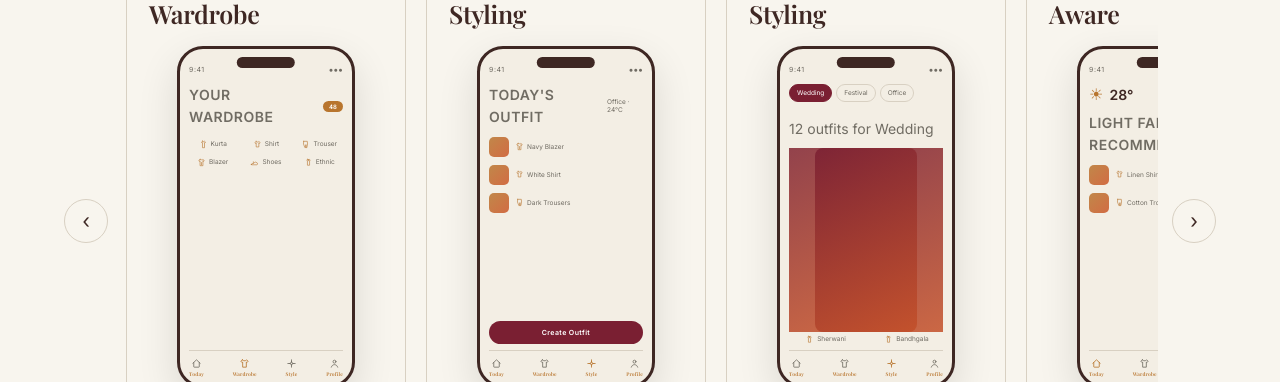
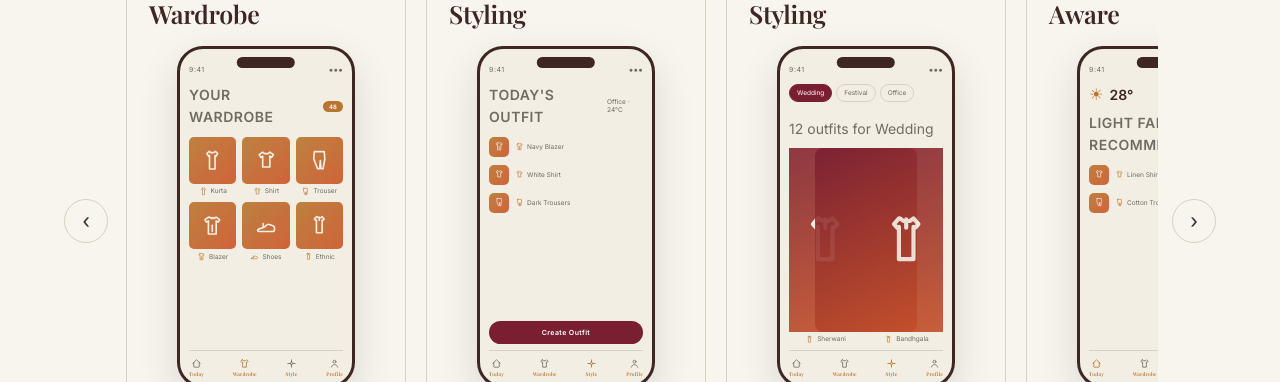
Before and after one commit to Soumya763/konsapehnu-homepage, a React (Vite) app: page / in a window 1280 px wide. Shown: the part 2120-2502 px from the top of the page. Built offline with nearby package versions, Linux system fonts and the light colour scheme; a web font is replaced by a local one.

Commit message:
Show garment icons inside feature-card swatches instead of plain color blocks

```diff
--- a/src/App.css
+++ b/src/App.css
@@ -955,13 +955,21 @@ em {
 }
 
 .mock-block {
-  display: block;
+  display: flex;
+  align-items: center;
+  justify-content: center;
 
   aspect-ratio: 1;
   border-radius: 5px;
 
   background: linear-gradient(135deg, var(--gold), var(--saffron));
-  opacity: 0.85;
+  opacity: 0.9;
+}
+
+.mock-block svg {
+  width: 52%;
+  height: 52%;
+  color: var(--cream);
 }
 
 .mock-block-tall {
@@ -970,6 +978,12 @@ em {
   border-radius: 8px;
 
   background: linear-gradient(155deg, var(--maroon), var(--saffron));
+}
+
+.mock-block-tall svg {
+  width: 34%;
+  height: 34%;
+  color: var(--cream);
 }
 
 .mock-stack {
--- a/src/App.jsx
+++ b/src/App.jsx
@@ -130,6 +130,11 @@ const GarmentLabel = ({ label }) => {
   )
 }
 
+const GarmentIcon = ({ label }) => {
+  const Icon = getGarmentIcon(label)
+  return <Icon />
+}
+
 const PhoneMockup = ({ children, activeTab }) => (
   <div className="phone-mockup">
     <div className="phone-notch" />
@@ -153,7 +158,9 @@ const MockupWardrobe = () => (
     <div className="mock-grid">
       {['Kurta', 'Shirt', 'Trouser', 'Blazer', 'Shoes', 'Ethnic'].map((label) => (
         <div className="mock-item" key={label}>
-          <span className="mock-block" />
+          <span className="mock-block">
+            <GarmentIcon label={label} />
+          </span>
           <GarmentLabel label={label} />
         </div>
       ))}
@@ -170,7 +177,9 @@ const MockupStyling = () => (
     <div className="mock-stack">
       {['Navy Blazer', 'White Shirt', 'Dark Trousers'].map((label) => (
         <div className="mock-row-item" key={label}>
-          <span className="mock-block" />
+          <span className="mock-block">
+            <GarmentIcon label={label} />
+          </span>
           <GarmentLabel label={label} />
         </div>
       ))}
@@ -189,11 +198,15 @@ const MockupOccasion = () => (
     <p className="mock-subtitle">12 outfits for Wedding</p>
     <div className="mock-pair">
       <div className="mock-item">
-        <span className="mock-block mock-block-tall" />
+        <span className="mock-block mock-block-tall">
+          <GarmentIcon label="Sherwani" />
+        </span>
         <GarmentLabel label="Sherwani" />
       </div>
       <div className="mock-item">
-        <span className="mock-block mock-block-tall" />
+        <span className="mock-block mock-block-tall">
+          <GarmentIcon label="Bandhgala" />
+        </span>
         <GarmentLabel label="Bandhgala" />
       </div>
     </div>
@@ -213,7 +226,9 @@ const MockupWeather = () => (
     <div className="mock-stack">
       {['Linen Shirt', 'Cotton Trousers'].map((label) => (
         <div className="mock-row-item" key={label}>
-          <span className="mock-block" />
+          <span className="mock-block">
+            <GarmentIcon label={label} />
+          </span>
           <GarmentLabel label={label} />
         </div>
       ))}
@@ -230,9 +245,13 @@ const MockupCombos = () => (
       ['Grey', 'Maroon', '85%'],
     ].map(([a, b, match]) => (
       <div className="mock-combo" key={a + b}>
-        <span className="mock-block" />
+        <span className="mock-block">
+          <GarmentIcon label="Shirt" />
+        </span>
         <span className="mock-plus">+</span>
-        <span className="mock-block" />
+        <span className="mock-block">
+          <GarmentIcon label="Trouser" />
+        </span>
         <span className="mock-match">{match}</span>
       </div>
     ))}
```
